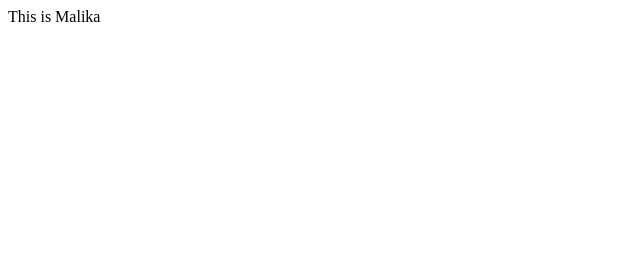
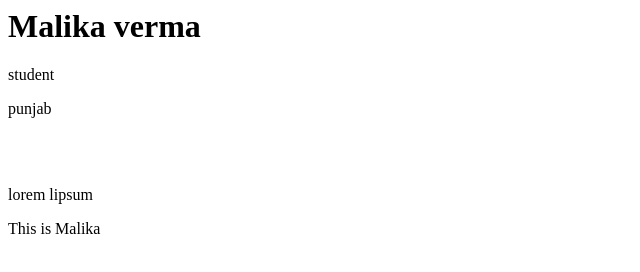
Before and after one commit to vermamalika3004/vermamalika3004, a plain HTML site: page index.html in a window 1280 px wide. Shown: the whole page, without its empty margins (0-640 px from the left). Drawn offline with Linux system fonts and the light colour scheme.

Commit message:
Update index.html

```diff
--- a/index.html
+++ b/index.html
@@ -4,6 +4,11 @@
     </head>
 
     <body>
+      <h1>Malika verma</h1>
+      <p>student</p>
+      <p>punjab </p>
+      <br><br>
+      <p>lorem lipsum</p>
       <p>This is Malika</p>
     </body>
 </html>
```
